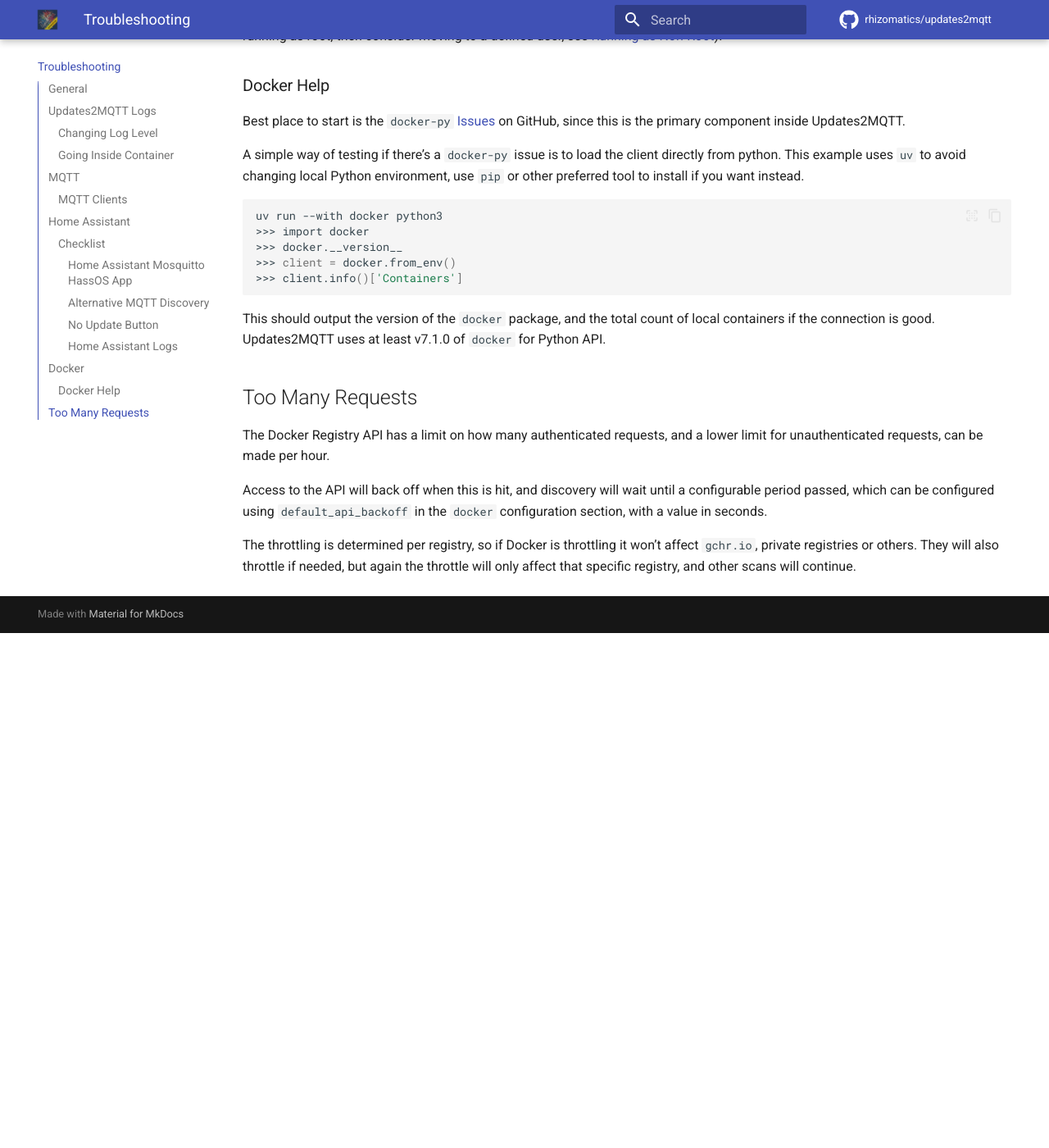
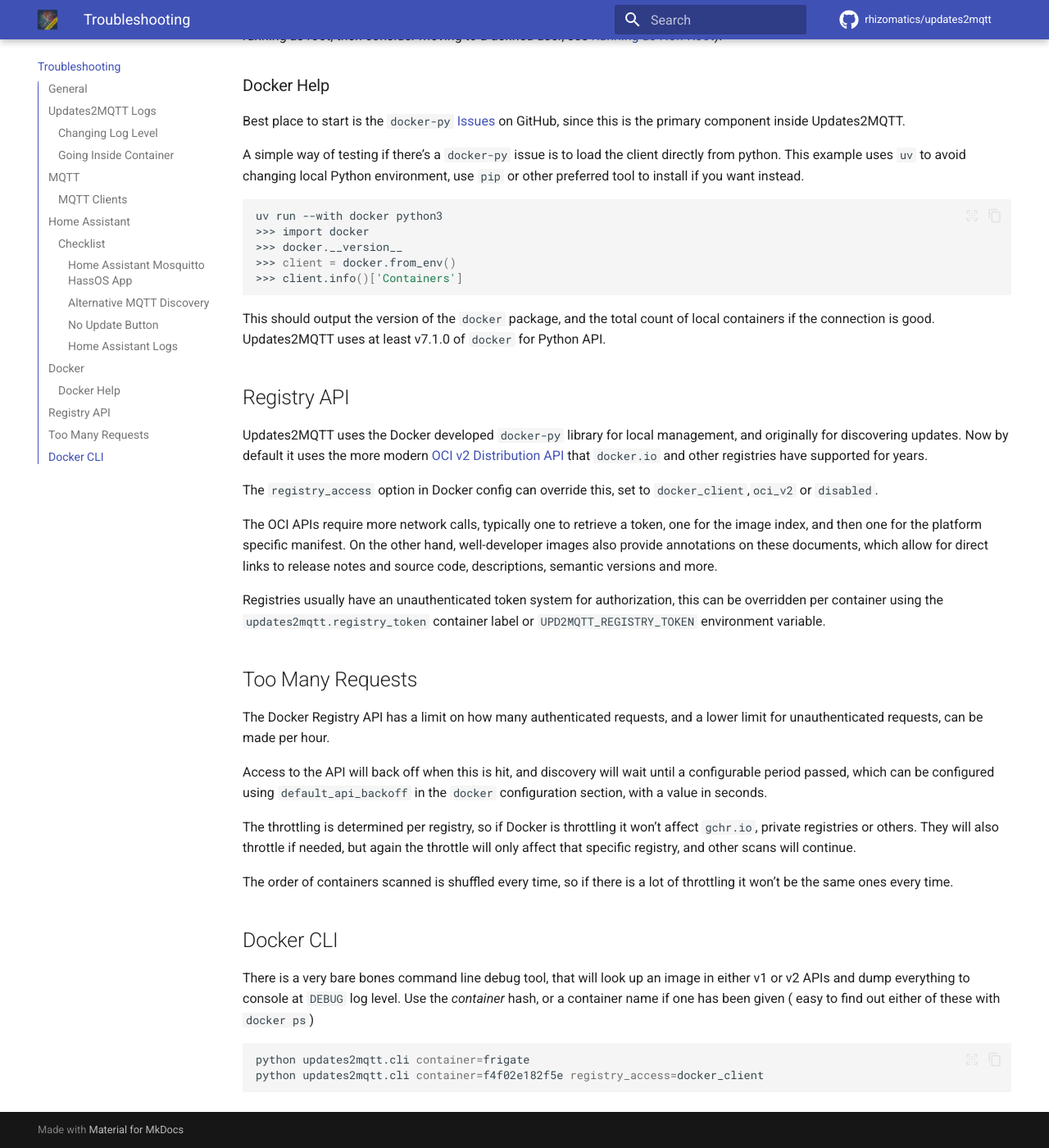
Before and after one commit to rhizomatics/updates2mqtt, an MkDocs documentation site: the page built from docs/troubleshooting.md, in a window 1280 px wide and 1400 px high, scrolled down 3625 px. Shown: the whole window at 82% size. Built offline with MkDocs 1.6.1 and Material for MkDocs 9.7.7, drawn with Linux system fonts in a browser that asks for light colours; plug-ins that fetch from the network failed and are left out; comment, search, counter and statistics services are not loaded; before the commit the page ends 4397 px from its top, so only the background shows below that.

Commit message:
docs update

````diff
--- a/docs/troubleshooting.md
+++ b/docs/troubleshooting.md
@@ -170,6 +170,20 @@
 
 This should output the version of the `docker` package, and the total count of local containers if the connection is good. Updates2MQTT uses at least v7.1.0 of `docker` for Python API.
 
+## Registry API
+
+Updates2MQTT uses the Docker developed `docker-py` library for local management, and originally for discovering
+updates. Now by default it uses the more modern [OCI v2 Distribution API](https://github.com/opencontainers/distribution-spec/blob/main/spec.md) that `docker.io` and other registries have supported for years.
+
+The `registry_access` option in Docker config can override this, set to `docker_client`,`oci_v2` or `disabled`.
+
+The OCI APIs require more network calls, typically one to retrieve a token, one for the image index, and then one
+for the platform specific manifest. On the other hand, well-developer images also provide annotations on these documents,
+which allow for direct links to release notes and source code, descriptions, semantic versions and more.
+
+Registries usually have an unauthenticated token system for authorization, this can be overridden per container using the
+`updates2mqtt.registry_token` container label or `UPD2MQTT_REGISTRY_TOKEN` environment variable.
+
 ## Too Many Requests
 
 The Docker Registry API has a limit on how many authenticated requests, and a lower
@@ -182,3 +196,17 @@
 The throttling is determined per registry, so if Docker is throttling it won't
 affect `gchr.io`, private registries or others. They will also throttle if needed, but
 again the throttle will only affect that specific registry, and other scans will continue.
+
+The order of containers scanned is shuffled every time, so if there is a lot of throttling
+it won't be the same ones every time.
+
+## Docker CLI
+
+There is a very bare bones command line debug tool, that will look up an image in either v1
+or v2 APIs and dump everything to console at `DEBUG` log level. Use the *container* hash,
+or a container name if one has been given ( easy to find out either of these with `docker ps`)
+
+```bash
+python updates2mqtt.cli container=frigate
+python updates2mqtt.cli container=f4f02e182f5e registry_access=docker_client
+```
````
Also changed, not shown: README.md (+4 -3 lines), docs/configuration.md (+21 -0 lines), 2 other files.
